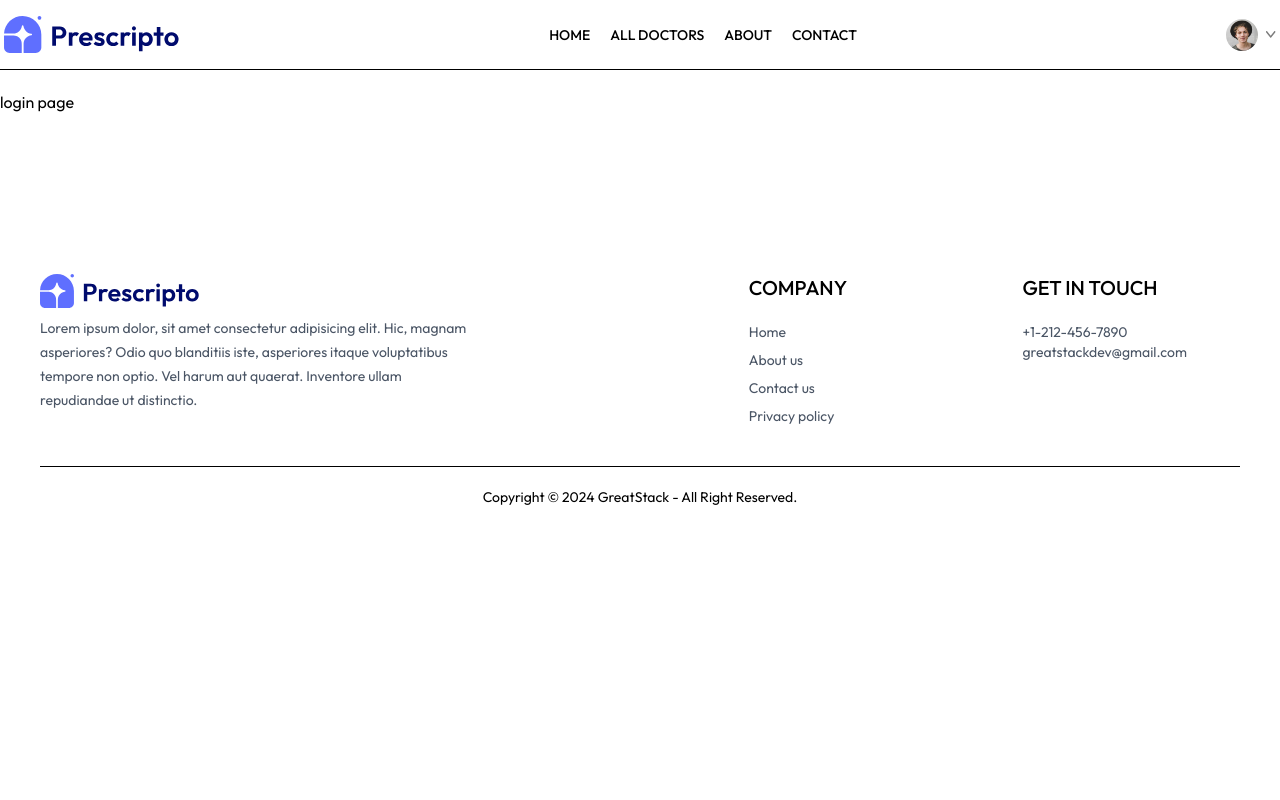
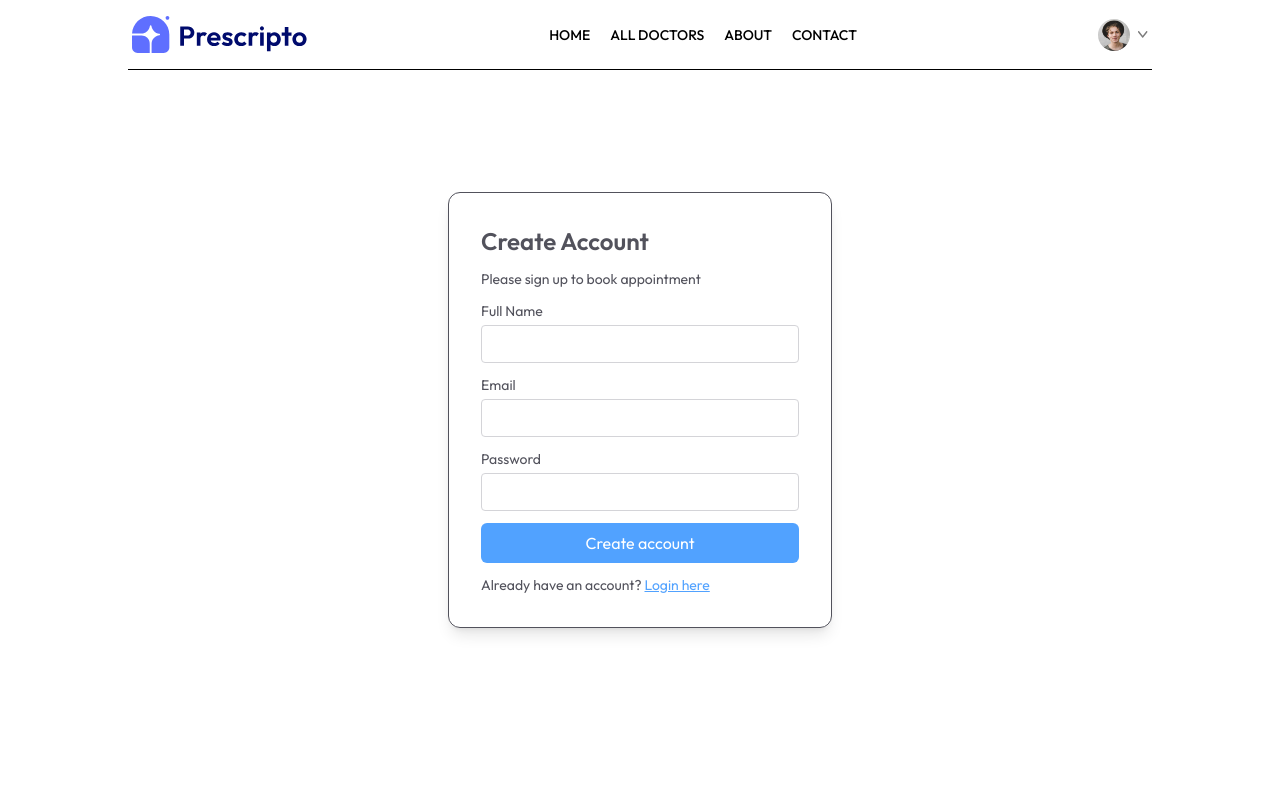
Before and after one commit to vivek-gamit/Doctor-Appointment-Booking-System, a React (Vite) app in the folder frontend/: page /login in a window 1280 px wide. Shown: the top 800 px of the page. Built offline with nearby package versions, Linux system fonts and the light colour scheme; the HTML template or start-up script is replaced by a standard one; a web font is replaced by a local one.

Commit message:
LoginPage Design

```diff
--- a/frontend/src/App.jsx
+++ b/frontend/src/App.jsx
@@ -1,39 +1,33 @@
-import { Route, Routes } from 'react-router-dom'
+import React from 'react'
+import Navbar from './components/Navbar'
+import { Routes, Route } from 'react-router-dom'
+import Home from './pages/Home'
+import Doctors from './pages/Doctors'
+import Login from './pages/Login'
+import About from './pages/About'
+import Contact from './pages/Contact'
+import Appointment from './pages/Appointment'
+import MyAppointments from './pages/MyAppointments'
+import MyProfile from './pages/MyProfile'
+import Footer from './components/Footer'
 
-import Navbar from './components/Navbar'
-import Home from './pages/Home'
-import About from './pages/About'
-import Login from './pages/Login'
-import MyProfile from './pages/MyProfile'
-import MyAppointments from './pages/MyAppointments'
-import Appointments from './pages/Appointment'
-import Footer from './components/Footer'
-import Doctors from './pages/Doctors'
+const App = () => {
 
-
-
-
-function App() {
   return (
-    <div>
+    <div className='mx-4 sm:mx-[10%]'>
       <Navbar />
-
-
       <Routes>
         <Route path='/' element={<Home />} />
-        <Route path='/about' element={<About />} />
-        <Route path='/login' element={<Login />} />
-        <Route path='/my-profile' element={<MyProfile />} />
-        <Route path='/my-appointments' element={<MyAppointments />} />
-        <Route path='/appointment/:docId' element={<Appointments />} />
         <Route path='/doctors' element={<Doctors />} />
         <Route path='/doctors/:speciality' element={<Doctors />} />
-
-
-
+        <Route path='/login' element={<Login />} />
+        <Route path='/about' element={<About />} />
+        <Route path='/contact' element={<Contact />} />
+        <Route path='/appointment/:docId' element={<Appointment />} />
+        <Route path='/my-appointments' element={<MyAppointments />} />
+        <Route path='/my-profile' element={<MyProfile />} />
       </Routes>
-
-      <Footer/>
+      <Footer />
     </div>
   )
 }
--- a/frontend/src/pages/Login.jsx
+++ b/frontend/src/pages/Login.jsx
@@ -1,10 +1,45 @@
-import React from 'react'
+import React, { useState } from 'react'
 
 const Login = () => {
+
+  const [state, setState] = useState('Sign Up')
+
+  const [name, setName] = useState('')
+  const [email, setEmail] = useState('')
+  const [password, setPassword] = useState('')
+
+  const onSubmitHandler = (event) => {
+    event.preventDefault();
+
+  }
+
   return (
-    <div>
-      login page
-    </div>
+    <form onSubmit={onSubmitHandler} className='min-h-[80vh] flex items-center'>
+      <div className='flex flex-col gap-3 m-auto items-start p-8 min-w-85 sm:min-w-96 border rounded-xl text-zinc-600 text-sm shadow-lg'>
+        <p className='text-2xl font-semibold'>{state === 'Sign Up' ? 'Create Account' : 'Login'}</p>
+        <p>Please {state === 'Sign Up' ? 'sign up' : 'log in'} to book appointment</p>
+        {state === 'Sign Up'
+          ? <div className='w-full '>
+            <p>Full Name</p>
+            <input onChange={(e) => setName(e.target.value)} value={name} className='border border-zinc-300 rounded w-full p-2 mt-1' type="text" required />
+          </div>
+          : null
+        }
+        <div className='w-full '>
+          <p>Email</p>
+          <input onChange={(e) => setEmail(e.target.value)} value={email} className='border border-zinc-300 rounded w-full p-2 mt-1' type="email" required />
+        </div>
+        <div className='w-full '>
+          <p>Password</p>
+          <input onChange={(e) => setPassword(e.target.value)} value={password} className='border border-zinc-300 rounded w-full p-2 mt-1' type="password" required />
+        </div>
+        <button className='bg-blue-400 text-white w-full py-2 rounded-md text-base'>{state === 'Sign Up' ? 'Create account' : 'Login'}</button>
+        {state === 'Sign Up'
+          ? <p>Already have an account? <span onClick={() => setState('Login')} className='text-blue-400 underline cursor-pointer'>Login here</span></p>
+          : <p>Create an new account? <span onClick={() => setState('Sign Up')} className='text-blue-400 underline cursor-pointer'>Click here</span></p>
+        }
+      </div>
+    </form>
   )
 }
 
```
